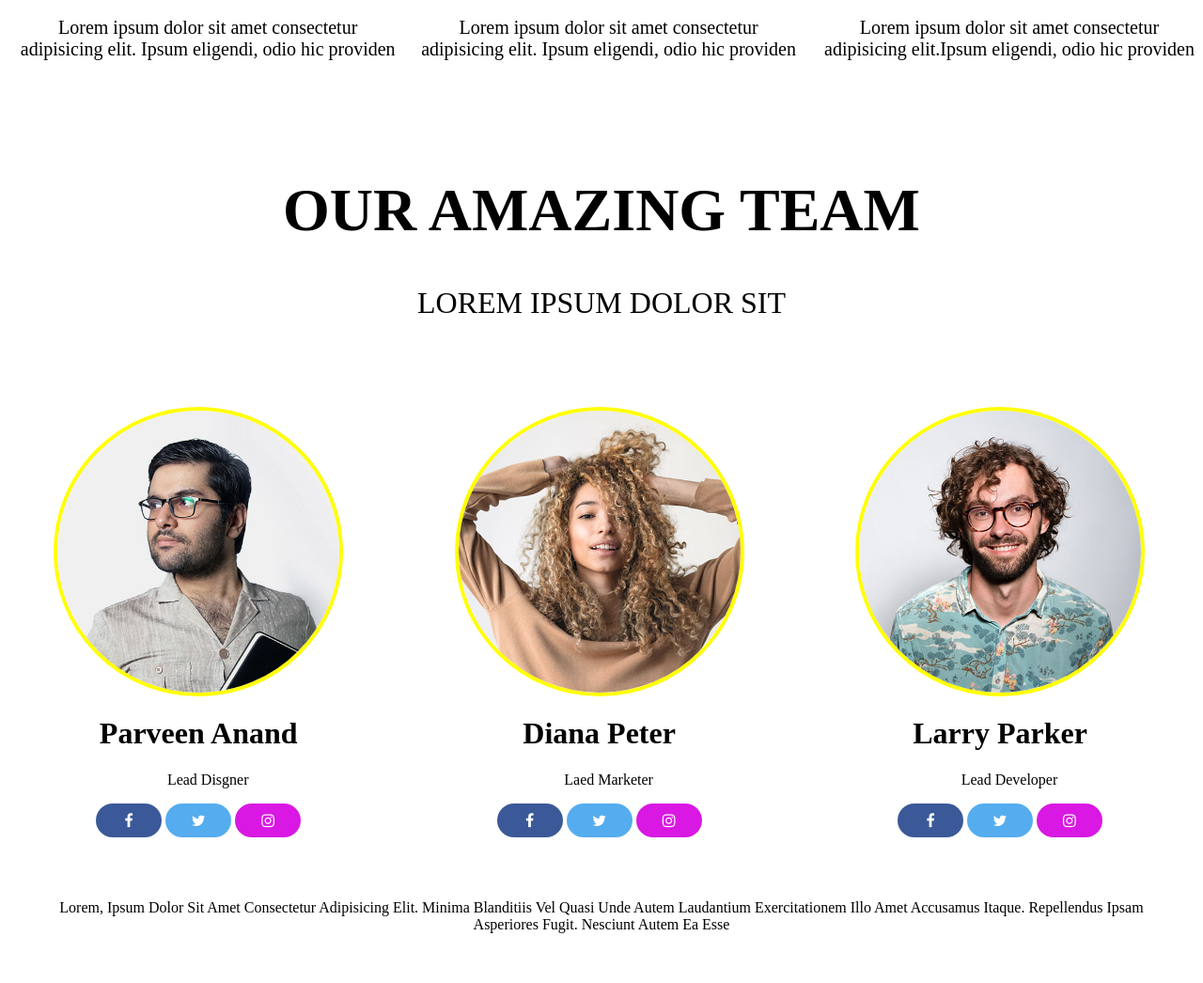
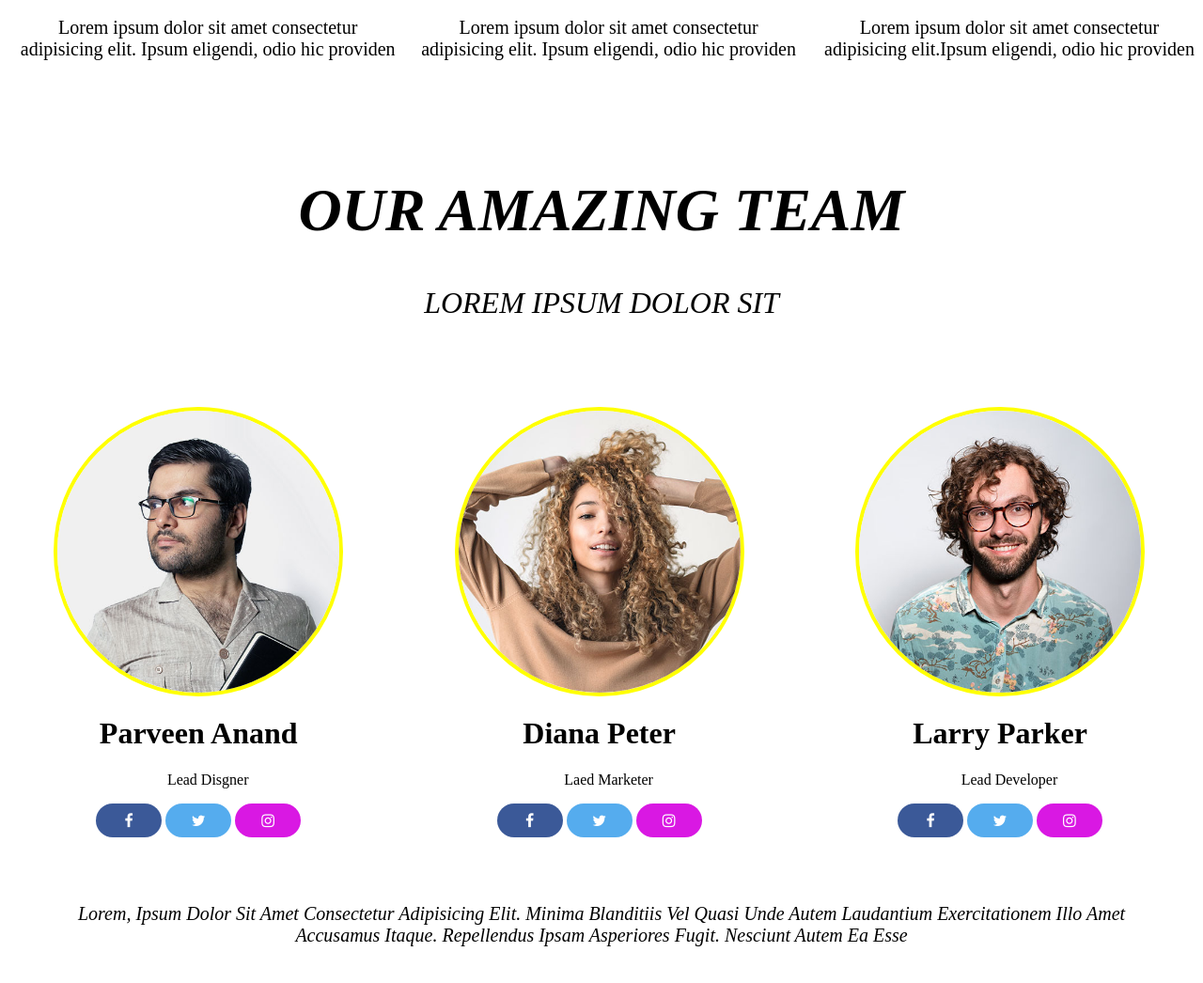
Before and after one commit to Rahma503/Session2_HTML, a plain HTML site: page index.html in a window 1280 px wide. Shown: the part 524-1570 px from the top of the page at 94% size. Drawn offline with Linux system fonts and the light colour scheme.

Commit message:
2nd task_m4

```diff
--- a/main.css
+++ b/main.css
@@ -38,6 +38,7 @@ body {
     padding: 60px;
     text-align: center;
     font-size: 30px;
+    font-style: italic;
 
 }
 
@@ -46,6 +47,9 @@ body {
     text-align: center;
     font-size: 32px;
     text-transform: uppercase;
+    font-style: italic;
+
+
 
 }
 
@@ -107,8 +111,9 @@ body {
 .am{
     padding: 50px;
     text-align: center;
-    font-size: 16px;
+    font-size: 20px;
     text-transform: capitalize;
+    font-style: italic;
 }
 
 .item2 img{
```
